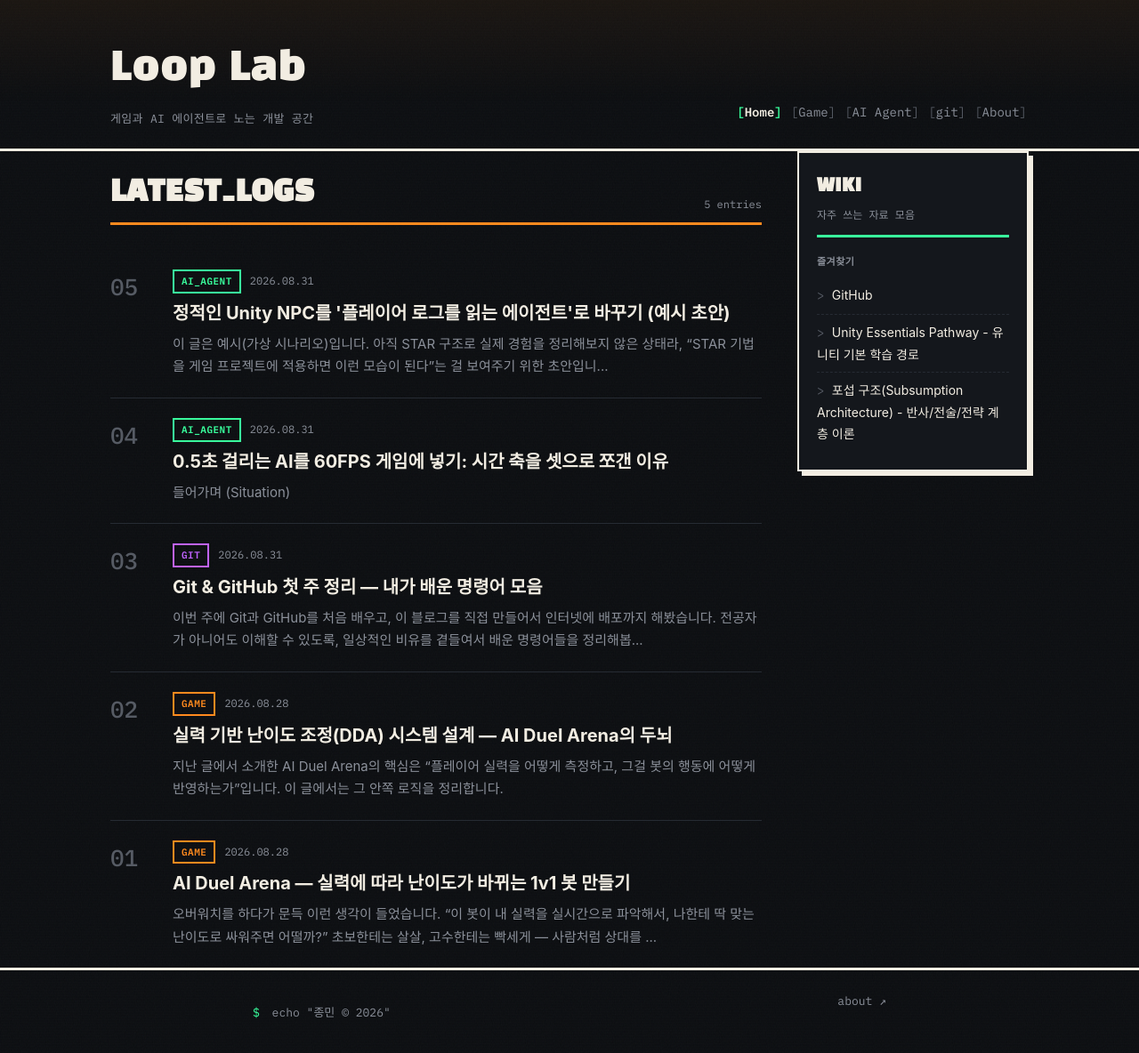
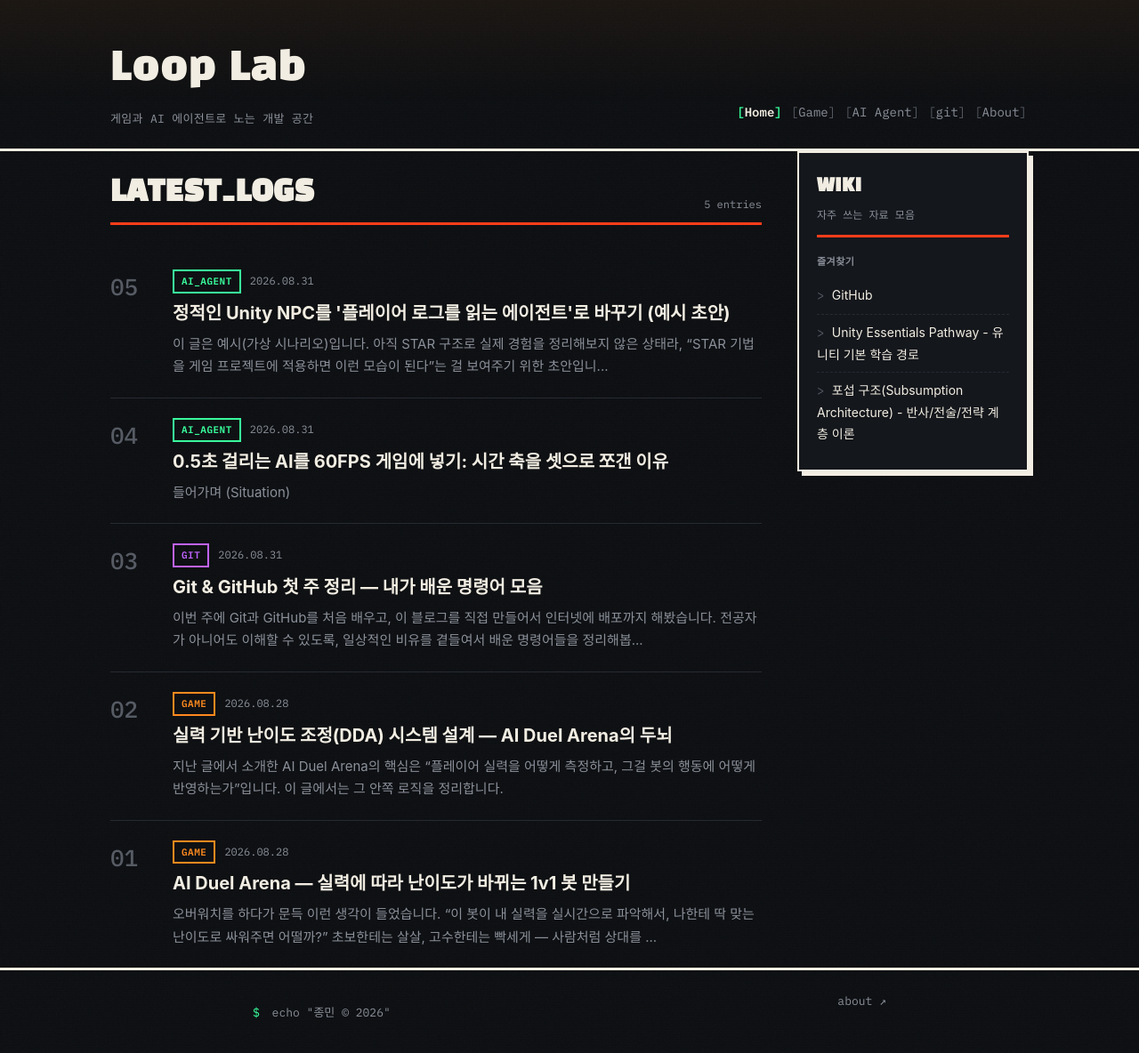
Before and after one commit to Lezo-Jong/my-blog, a Jekyll site: the page built from index.html, in a window 1280 px wide and 1203 px high. Shown: the top 1184 px of the window at 89% size. Built offline with Jekyll 4.4.1, drawn with Linux system fonts in a browser that asks for light colours; some web fonts are replaced; the list of posts is cut into pages by our own code.

Commit message:
선 색깔 변경

```diff
--- a/assets/css/style.css
+++ b/assets/css/style.css
@@ -19,6 +19,7 @@
   --accent-ai-fg: #00260f;
   --accent-git: #c063ff;
   --accent-git-fg: #1c0033;
+  --accent-betelgeuse: #ff3d1a; /* 오리온자리 베텔기우스 - 붉은 초거성 색감 */
   --accent: var(--accent-game);
 
   --font-display: "Black Han Sans", "Apple SD Gothic Neo", sans-serif;
@@ -191,7 +192,7 @@
      그 아래 선(border-bottom)은 글자와 붙도록 padding-bottom을 줄인다 */
   padding-top: 20px;
   padding-bottom: 6px;
-  border-bottom: 3px solid var(--accent-game);
+  border-bottom: 3px solid var(--accent-betelgeuse);
 }
 
 .board[data-cat="ai-agent"] .board-head,
@@ -347,7 +348,7 @@
 .wiki-head {
   margin-bottom: 18px;
   padding-bottom: 12px;
-  border-bottom: 3px solid var(--accent-ai);
+  border-bottom: 3px solid var(--accent-betelgeuse);
 }
 
 .wiki-title {
```
